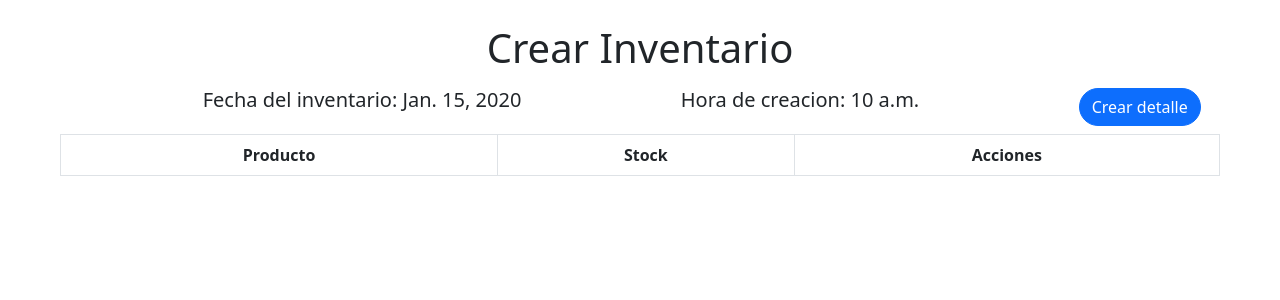
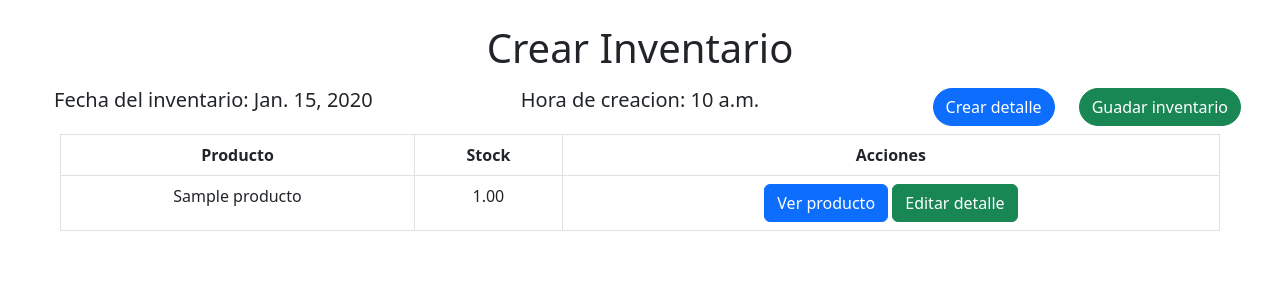
Before and after one commit to Landaverde-04/Sistema-Donde-Roger, a Django app: page /inventario/crear_inventario in a window 1280 px wide. Shown: the part 56-356 px from the top of the page. Run offline with Django 5.2, Linux system fonts and the light colour scheme; a user stored in the database is signed in; tables that the repository leaves empty hold one stand-in row (values such as "Sample post"); lists and menus that the app fills with data are empty.

Commit message:
en revision para crear inventario

```diff
--- a/Gestion_Inventario/templates/crear_inventario.html
+++ b/Gestion_Inventario/templates/crear_inventario.html
@@ -1,4 +1,5 @@
 {% extends 'navegacion.html' %}
+{%load static%}
 {% block content %}
 
 <div class="container-fluid">
@@ -7,14 +8,20 @@
     </div>
 
     <div class="row my-2">
-        <div class="col-5 text-end">
+        <div class="col-4 text-center">
             <h5>Fecha del inventario: {{ fecha_inventario }}</h5>
         </div>
-        <div class="col-5 text-center">
+        <div class="col-4 text-center">
             <h5>Hora de creacion: {{ hora_inventario }}</h5>
         </div>
-        <div class="col-2 align-content-start text-start">
-            <a type="button" class="btn btn-primary" style="border-radius:50px;" href = {% url 'crear_detalle_inventario' %}>Crear detalle</a>
+        <div class="col-2 text-end">
+            <a type="button" class="btn btn-primary" style="border-radius:50px;"
+                href="{% url 'crear_detalle_inventario' %}">Crear detalle</a>
+        </div>
+        <div class="col-2 text-start">
+
+            <button type="button" class="btn btn-success" data-bs-toggle="modal" data-bs-target="#modal-confirmacion" style="border-radius:50px;">Guadar inventario</button>
+
         </div>
     </div>
 
@@ -27,9 +34,57 @@
                     <th>Acciones</th>
                 </tr>
             </thead>
+            <tbody>
+                {%for producto,stock in detalles.items%}
+                <tr>
+                    <td>{{ producto }}</td>
+                    <td>{{ stock }}</td>
+                    <td>
+                        <a class="btn btn-primary">Ver producto</a>
+                        <a class="btn btn-success">Editar detalle</a>
+                    </td>
+                </tr>
+                {%endfor%}
+            </tbody>
         </table>
+    </div>
+    <!-- modal de exito para detalle de inventario -->
+    <div class="modal fade" id="modal-exito" tabindex="-1" aria-labelledby="modal-exito" aria-hidden="true">
+        <div class="modal-dialog modal-dialog-centered">
+            <div class="modal-content ">
+                <div class="modal-header bg-success text-white fw-bold">
+                    <h1 class="modal-title fs-5" id="modal-exito">Exito</h1>
+                    <button type="button" class="btn-close" data-bs-dismiss="modal" aria-label="Close"></button>
+                </div>
+                <div class="modal-body text-center">
+                    Se ha creado el detalle de inventario con exito
+                </div>
+            </div>
+        </div>
+    </div>
+
+    <!-- modal de confirmacion para guardar inventario -->
+    <div class="modal fade" id="modal-confirmacion" tabindex="-1" aria-labelledby="modal-confirmacion"
+        aria-hidden="true">
+    <div class="modal-dialog modal-dialog-centered">
+        <div class="modal-content ">
+            <div class="modal-header bg-warning text-black fw-bold">
+                <h1 class="modal-title fs-5" id="modal-exito">CONFIRMACION</h1>
+                <button type="button" class="btn-close" data-bs-dismiss="modal" aria-label="Close"></button>
+            </div>
+            <div class="modal-body text-center">
+                ¿Está seguro de que desea guardar el inventario?, luego no se podran editar los detalles de inventario
+            </div>
+            <div class="modal-footer">
+                <button type="button" class="btn btn-danger" data-bs-dismiss="modal">Cancelar</button>
+                <form method="post" action="{% url 'crear_inventario' %}">
+                    {%csrf_token%}
+                    <button type="submit" class="btn btn-success" style="border-radius:50px;">Guadar inventario</button>
+                </form>
+            </div>
+        </div>
     </div>
 
 </div>
-
+<script src="{% static 'JS/crear_inventario.js' %}"></script>
 {% endblock %}
--- a/Gestion_Inventario/templates/ver-inventario.html
+++ b/Gestion_Inventario/templates/ver-inventario.html
@@ -14,7 +14,7 @@
             <h5>Hora de creacion: {{ hora_inventario }}</h5>
         </div>
         <div class="col-2 align-content-start text-start">
-            <button type="button" class="btn btn-primary" style="border-radius:50px;">Crear inventario</button>
+            <a type="button" class="btn btn-primary" style="border-radius:50px;" href="{% url 'crear_inventario' %}">Crear inventario</a>
         </div>
     </div>
 
--- a/Gestion_Inventario/views.py
+++ b/Gestion_Inventario/views.py
@@ -1,12 +1,25 @@
 from django.shortcuts import render, redirect
 from django.contrib.auth.decorators import login_required
 from django.http import JsonResponse
+from django.urls import reverse
 import datetime
 from . import models
 from Gestion_productos import models as models_productos
 
+#API para consultar los productos, inicialemente trae todos los productos, pero se modifico para traer solo
+#los que no cuentan con un detalle de inventario para el inventario actual.
 def api_productos(request):
-    productos = list(models_productos.Producto.objects.all().order_by('nombreProducto').values())
+    inventario_activo = models.Inventario.objects.filter(sePuedeEditar=True).first() #obtener el inventario activo en proceso
+
+    productos_en_inventario = models.DetalleInventario.objects.filter(
+        idInventario=inventario_activo
+    ).values_list('idProducto__idProducto', flat=True)
+
+    # Excluir esos productos del listado general
+    productos = list(models_productos.Producto.objects.exclude(
+        idProducto__in=productos_en_inventario
+    ).order_by('nombreProducto').values())
+
     return JsonResponse(productos, safe=False)
 
 def ver_inventario(request): #Funcion que renderiza el invetario actual
@@ -21,19 +34,50 @@ def ver_inventario(request): #Funcion que renderiza el invetario actual
 
 @login_required
 def crear_inventario(request): # Funcion que renderiza la pantalla de creacion de inventario
+    if request.method == 'POST':
+        print (request.POST)
+        ultimo_inventario = models.Inventario.objects.all().last()
+        ultimo_inventario.sePuedeEditar = False
+        ultimo_inventario.save()
+        return redirect('ver_inventario')
+
     ultimo_inventario = models.Inventario.objects.all().last()
-    if ultimo_inventario is None or ultimo_inventario.sePuedeEditar == False:
-        current_date = datetime.datetime.now()
-        fechaInventario = current_date.strftime('%Y-%m-%d')
-        horaInventario = current_date.strftime('%H:%M:%S')
-        inventario = models.Inventario.objects.create(idUsuario=request.user, fechaInventario=fechaInventario, horaInventario=horaInventario, sePuedeEditar=True)
-        inventario.save()
-    elif ultimo_inventario.sePuedeEditar == True:
-        fechaInventario = ultimo_inventario.fechaInventario
-        horaInventario = ultimo_inventario.horaInventario
+    if ultimo_inventario is not None:
+        detallesInventario = models.DetalleInventario.objects.filter(idInventario=ultimo_inventario)
+        resumenDetalles = {}
 
-    return render(request, 'crear_inventario.html', {'fecha_inventario': fechaInventario, 'hora_inventario': horaInventario})
+        for detalle in detallesInventario:
+            nombre = detalle.idProducto.nombreProducto
+            if nombre not in resumenDetalles:
+                resumenDetalles.update({nombre: detalle.cantidadProducto})
+            elif nombre in resumenDetalles:
+                resumenDetalles[nombre] += detalle.cantidadProducto
 
+        if ultimo_inventario.sePuedeEditar == False:
+            current_date = datetime.datetime.now()
+            fechaInventario = current_date.strftime('%Y-%m-%d')
+            horaInventario = current_date.strftime('%H:%M:%S')
+            inventario = models.Inventario.objects.create(idUsuario=request.user, fechaInventario=fechaInventario, horaInventario=horaInventario, sePuedeEditar=True)
+            for detalle in detallesInventario:
+                detalle_copia = models.DetalleInventario();
+                detalle_copia.idProducto = detalle.idProducto
+                detalle_copia.cantidadProducto = detalle.cantidadProducto
+                detalle_copia.fechaIngreso = detalle.fechaIngreso
+                detalle_copia.horaIngreso = detalle.horaIngreso
+                detalle_copia.fechaCaducidad = detalle.fechaCaducidad
+                detalle_copia.idInventario = inventario
+                detalle_copia.save()
+            inventario.save()
+        elif ultimo_inventario.sePuedeEditar == True:
+            fechaInventario = ultimo_inventario.fechaInventario
+            horaInventario = ultimo_inventario.horaInventario
+    # elif
+
+    return render(request, 'crear_inventario.html', {'fecha_inventario': fechaInventario, 'hora_inventario': horaInventario, 'detalles':resumenDetalles})
+
+
+#Funcion que renderiza la pantalla de creacion de inventario: busca el inventario activo en proceso, de no encontrarlo
+#redirige a la pantalla de ver inventario, si lo encuentra, muestra la pantalla de creacion de inventario.
 @login_required
 def crar_detalle_inventario(request): #Funcion que renderiza la pantalla de creacion de inventario
     inventario_activo = models.Inventario.objects.filter(sePuedeEditar=True).first() #obtener el inventario activo en proceso
@@ -53,7 +97,8 @@ def crar_detalle_inventario(request): #Funcion que renderiza la pantalla de crea
                 detalle.fechaCaducidad = request.POST['caducidad-'+ str(i+1)].format('YYYY-MM-DD')
                 detalle.save()
                 print(detalle)
-            return redirect('crear_inventario')
+                urlCrearInventario = reverse('crear_inventario')
+            return redirect(f'{urlCrearInventario}?exito=1')
         elif request.method == 'GET':
             fecha_inventario = inventario_activo.fechaInventario
             hora_inventario = inventario_activo.horaInventario
--- /dev/null
+++ b/static/JS/crear_inventario.js
@@ -0,0 +1,11 @@
+document.addEventListener('DOMContentLoaded', () => {
+  const params = new URLSearchParams(window.location.search);
+  if (params.get('exito') === '1') {
+    const modal = new bootstrap.Modal(document.getElementById('modal-exito'));
+    modal.show();
+  }
+
+  setTimeout(() => {
+      modal.dismmiss();
+    }, 3000);
+});
```
Also changed, not shown: Gestion_Inventario/templates/crear_detalle_inventario.html (+19 -0 lines), static/JS/crear_detalle_inventario.js (+14 -3 lines).
